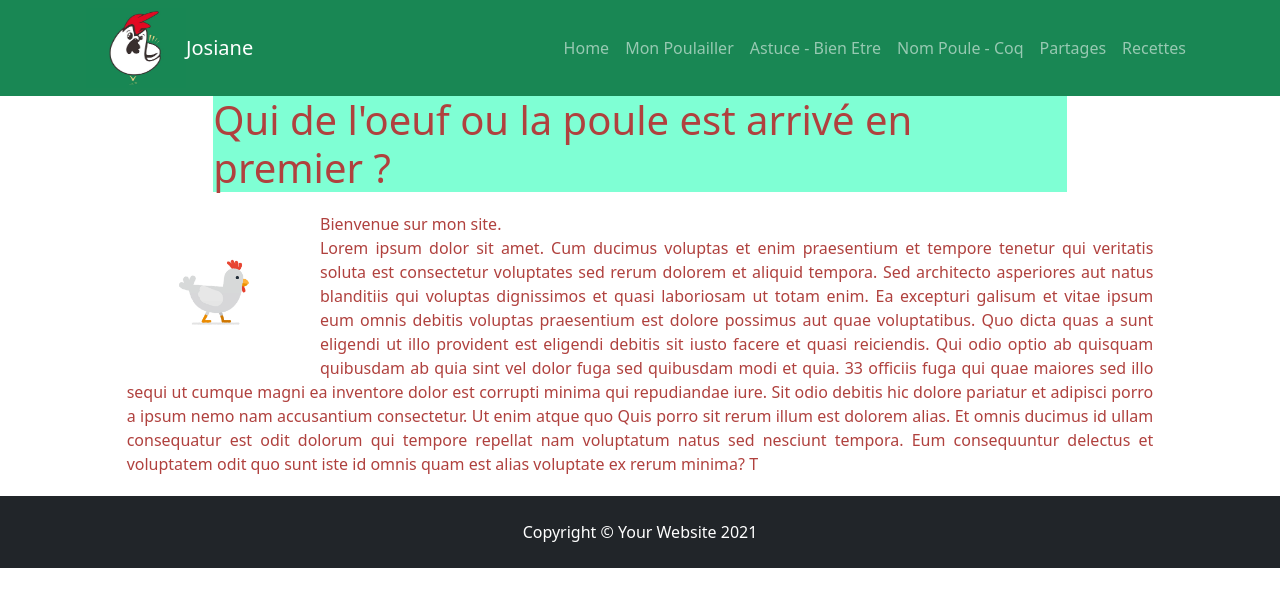
After one commit to Bloublu/josiane, a Symfony app: template templates/accueil/index.html.twig in a window 1280 px wide. The commit adds this page. Shown: the top 607 px of the page. Run offline with Twig, Linux system fonts and the light colour scheme; the template is opened without the code that fills it, so the values that code supplies are empty; some libraries are stand-ins or nearby versions.

Commit message:
structure page home

```diff
--- /dev/null
+++ b/public/css/mycss.css
@@ -0,0 +1,19 @@
+
+
+   .bodyIndex {
+        color: #B0413E;
+
+
+   }
+   h1 {
+       background-color: aquamarine;
+   }
+   .gifChicken {
+       float: left;
+       width: 20%;
+       height: 20%;
+   }
+   .bienvenue {
+       text-align: justify;
+       margin: 20px;
+   }
--- a/src/Controller/NamePoController.php
+++ b/src/Controller/NamePoController.php
@@ -11,7 +11,7 @@ use Symfony\Component\Routing\Annotation\Route;
 class NamePoController extends AbstractController
 {
     /**
-     * @Route ("/", name="NamePoIndex")
+     * @Route ("/Name", name="NamePoIndex")
      */
     public function index(NamePouleRepository $namePouleRepository): Response
     {
--- /dev/null
+++ b/templates/accueil/index.html.twig
@@ -0,0 +1,22 @@
+{% extends 'base.html.twig' %}
+
+{% block title %}Accueil{% endblock %}
+
+{% block body %}
+    <div class="bodyIndex">
+            <h1 class="offset-2 col-8"> Qui de l'oeuf ou la poule est arrivé en premier ? </h1>
+        <div>
+            <div class="offset-1 col-10">
+                <img class="gifChicken" src="{{ asset('images/chicken.gif') }}" alt="gif chicken">
+
+                <p class="bienvenue">Bienvenue sur mon site. <br/>
+
+                    Lorem ipsum dolor sit amet. Cum ducimus voluptas et enim praesentium et tempore tenetur qui veritatis soluta est consectetur voluptates sed rerum dolorem et aliquid tempora. Sed architecto asperiores aut natus blanditiis qui voluptas dignissimos et quasi laboriosam ut totam enim. Ea excepturi galisum et vitae ipsum eum omnis debitis voluptas praesentium est dolore possimus aut quae voluptatibus.
+
+                    Quo dicta quas a sunt eligendi ut illo provident est eligendi debitis sit iusto facere et quasi reiciendis. Qui odio optio ab quisquam quibusdam ab quia sint vel dolor fuga sed quibusdam modi et quia. 33 officiis fuga qui quae maiores sed illo sequi ut cumque magni ea inventore dolor est corrupti minima qui repudiandae iure. Sit odio debitis hic dolore pariatur et adipisci porro a ipsum nemo nam accusantium consectetur.
+
+                    Ut enim atque quo Quis porro sit rerum illum est dolorem alias. Et omnis ducimus id ullam consequatur est odit dolorum qui tempore repellat nam voluptatum natus sed nesciunt tempora. Eum consequuntur delectus et voluptatem odit quo sunt iste id omnis quam est alias voluptate ex rerum minima? T</p>
+            </div>
+        </div>
+    </div>
+{% endblock %}
--- a/templates/base.html.twig
+++ b/templates/base.html.twig
@@ -3,9 +3,11 @@
     <head>
         <meta charset="UTF-8">
         <title>{% block title %}{% endblock %}</title>
+        <link rel="stylesheet" type="text/css" href="{{ asset('css/mycss.css') }}"/>
         <link href="https://cdn.jsdelivr.net/npm/bootstrap@5.0.2/dist/css/bootstrap.min.css" rel="stylesheet" integrity="sha384-EVSTQN3/azprG1Anm3QDgpJLIm9Nao0Yz1ztcQTwFspd3yD65VohhpuuCOmLASjC" crossorigin="anonymous">
         <link rel="stylesheet" href="https://cdnjs.cloudflare.com/ajax/libs/font-awesome/6.0.0-beta2/css/all.min.css" integrity="sha512-YWzhKL2whUzgiheMoBFwW8CKV4qpHQAEuvilg9FAn5VJUDwKZZxkJNuGM4XkWuk94WCrrwslk8yWNGmY1EduTA==" crossorigin="anonymous" referrerpolicy="no-referrer" />
         <link rel="icon" href="{{ asset('images/icone.jpg') }}">
+
 
     </head>
     <header>
@@ -20,13 +22,13 @@
                         <li class="nav-item">
                             <a class="nav-link"
                                aria-current="page"
-                               href="#">Accueil
+                               href="#">Home
                             </a>
                         </li>
 
                         <li class="nav-item">
                             <a class="nav-link"
-                               href="#">Presentation
+                               href="#">Mon Poulailler
                             </a>
                         </li>
 
@@ -47,7 +49,7 @@
                         <li class="nav-item">
                             <a class="nav-link"
                                aria-current="page"
-                               href="#">Partage
+                               href="#">Partages
                             </a>
                         </li>
 
```
Also changed, not shown: templates/name_po/index.html.twig (deleted, +0 -10 lines), public/images/Mascotte.png (deleted), public/images/chicken.gif (added), public/images/home.jpg (added).
